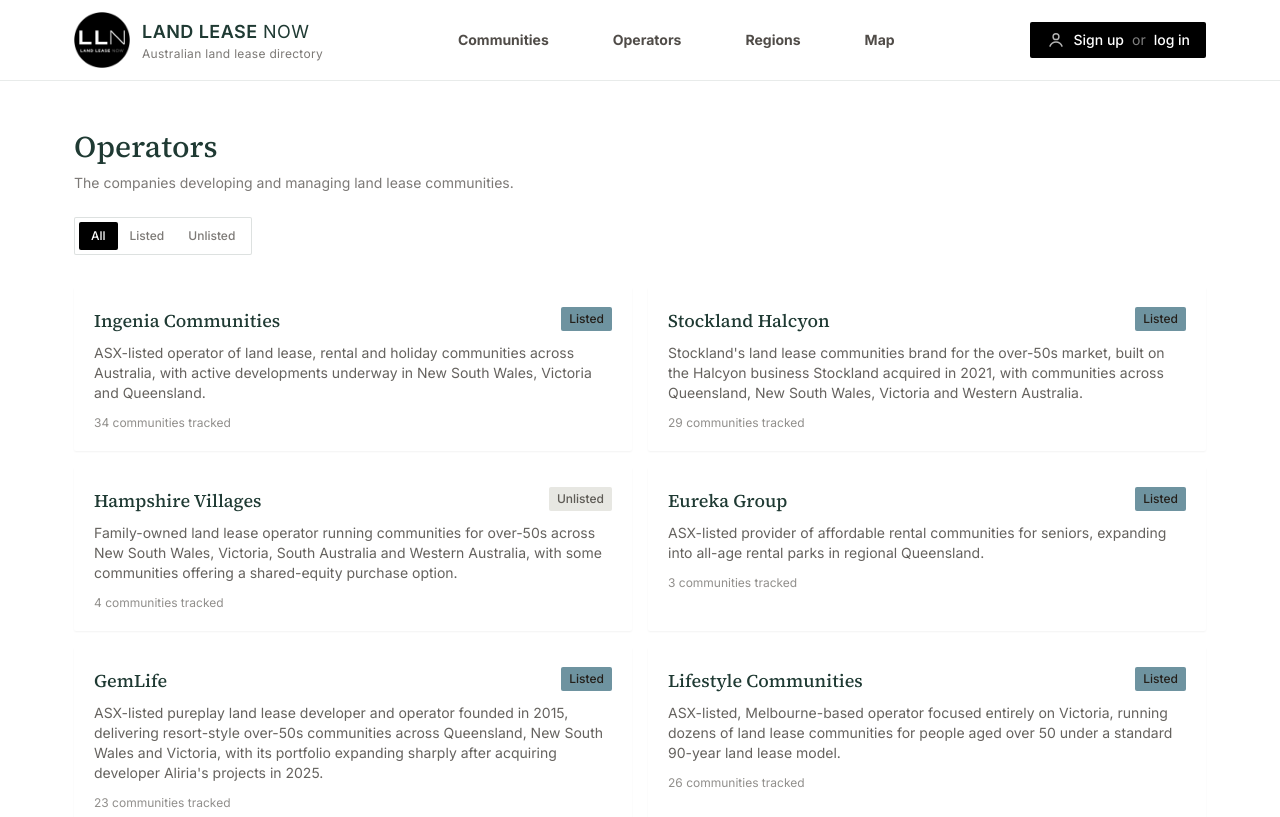
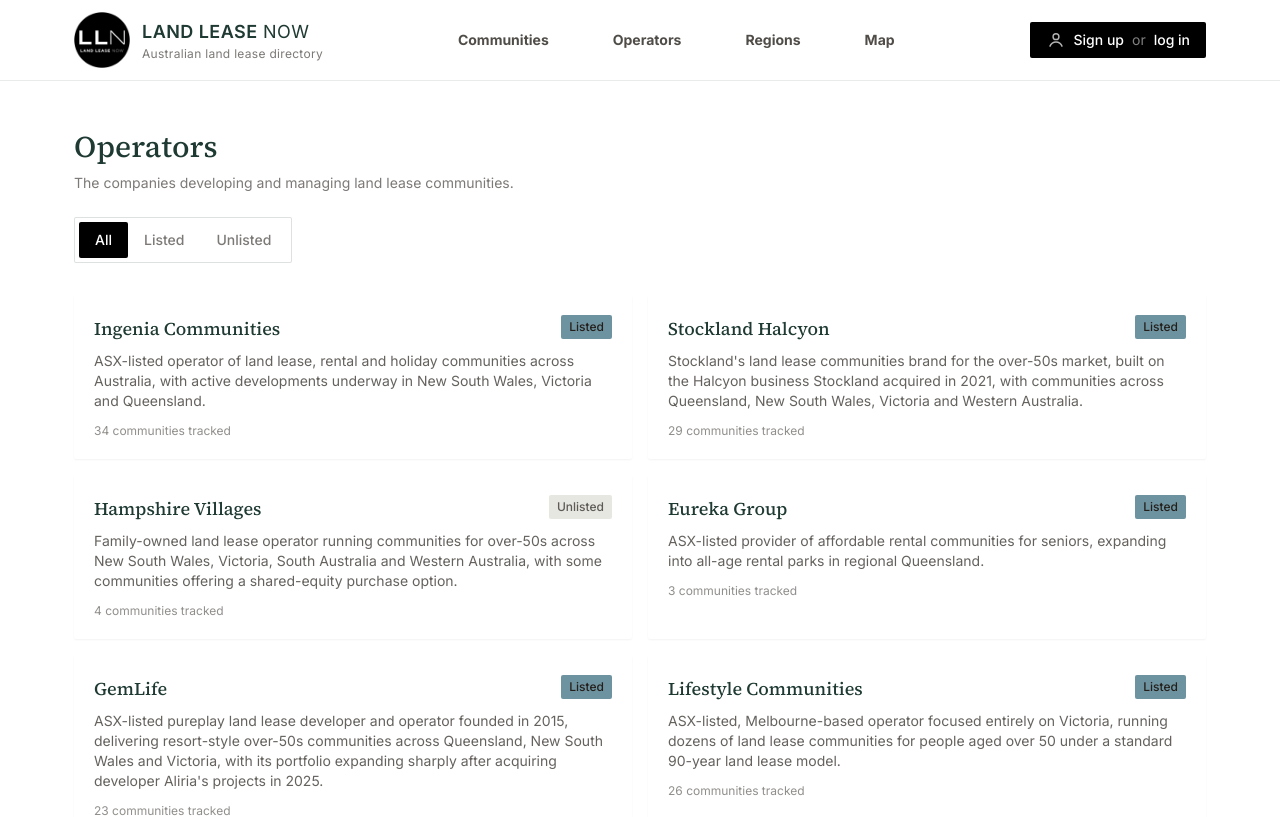
Before and after one commit to LandLeaseNow/landleasenow, a Next.js app: page /operators in a window 1280 px wide. Shown: the top 817 px of the page. Built offline with nearby package versions, Linux system fonts and the light colour scheme.

Commit message:
Match operators toggle sizing to communities page and simplify heading

```diff
--- a/app/communities/page.tsx
+++ b/app/communities/page.tsx
@@ -65,7 +65,7 @@ export default function CommunitiesPage({
 
   return (
     <div className="container-page py-12">
-      <h1 className="font-serif text-3xl text-eucalypt">All communities</h1>
+      <h1 className="font-serif text-3xl text-eucalypt">Communities</h1>
       <p className="mt-2 text-ink/60 text-sm">
         {filtered.length} of {communities.length} communities shown
         {searchParams.q ? ` · matching "${searchParams.q}"` : ""}
--- a/app/operators/page.tsx
+++ b/app/operators/page.tsx
@@ -36,7 +36,7 @@ export default function OperatorsPage({
       </p>
 
       <div className="mt-6">
-        <div className="inline-flex rounded-sm border border-eucalypt/15 bg-card p-1 text-xs font-medium">
+        <div className="inline-flex rounded-sm border border-eucalypt/15 bg-card p-1 text-sm font-medium">
           {FILTERS.map((filter) => {
             const isActive = filter === activeFilter;
             return (
@@ -45,8 +45,8 @@ export default function OperatorsPage({
                 href={buildHref(filter)}
                 className={
                   isActive
-                    ? "whitespace-nowrap rounded-sm bg-black px-3 py-1.5 text-white"
-                    : "whitespace-nowrap rounded-sm px-3 py-1.5 text-ink/60 hover:text-ink"
+                    ? "whitespace-nowrap rounded-sm bg-black px-4 py-2 text-white"
+                    : "whitespace-nowrap rounded-sm px-4 py-2 text-ink/60 hover:text-ink"
                 }
               >
                 {filter}
```
